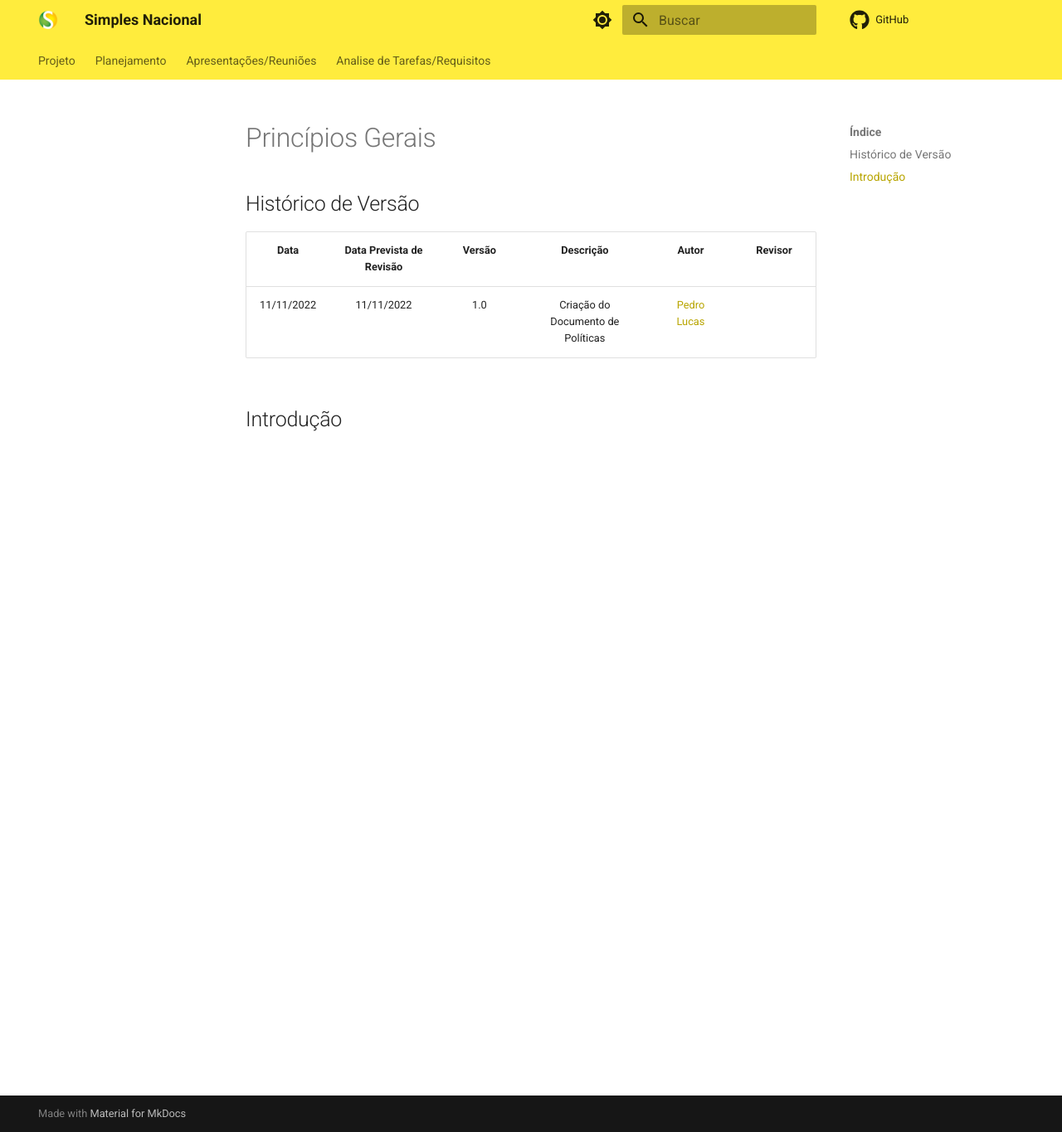
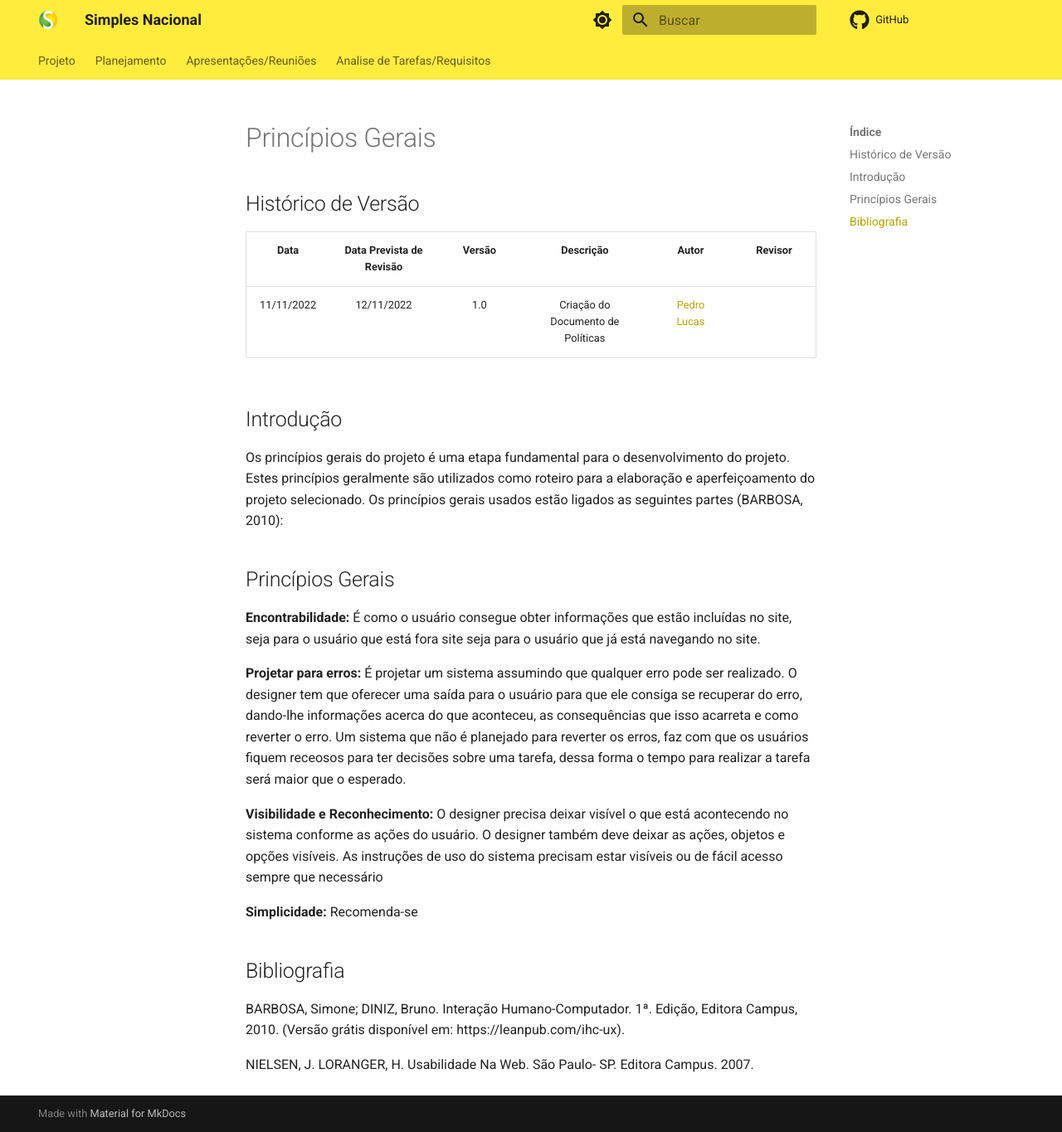
Before and after one commit to Interacao-Humano-Computador/2022.2-SimplesNacional, an MkDocs documentation site: the page built from docs/Análise de Requisitos/Princípios Gerais.md, in a window 1280 px wide and 1365 px high. Shown: the whole window at 83% size. Built offline with MkDocs 1.6.1 and Material for MkDocs 9.7.7, drawn with Linux system fonts in a browser that asks for light colours; comment, search, counter and statistics services are not loaded.

Commit message:
Update Princípios Gerais.md

```diff
--- a/docs/Análise de Requisitos/Princípios Gerais.md
+++ b/docs/Análise de Requisitos/Princípios Gerais.md
@@ -3,6 +3,22 @@
 ## Histórico de Versão
 |Data|Data Prevista de Revisão|Versão|Descrição|Autor|Revisor|
 | :----------: |:-----------:| :------: | :-----------: | :---------: |:---------: |
-|11/11/2022|11/11/2022|1.0|Criação do Documento de Políticas| [Pedro Lucas](https://github.com/PedroLSF)||
+|11/11/2022|12/11/2022|1.0|Criação do Documento de Políticas| [Pedro Lucas](https://github.com/PedroLSF)||
 
 ## Introdução
+Os princípios gerais do projeto é uma etapa fundamental para o desenvolvimento do projeto. Estes princípios geralmente são utilizados como roteiro para a elaboração e aperfeiçoamento do projeto selecionado. Os princípios gerais usados estão ligados as seguintes partes (BARBOSA, 2010):
+
+## Princípios Gerais
+**Encontrabilidade:** É como o usuário consegue obter informações que estão incluídas no site, seja para o usuário que está fora site seja para o usuário que já está navegando no site.
+
+**Projetar para erros:** É projetar um sistema assumindo que qualquer erro pode ser realizado. O designer tem que oferecer uma saída para o usuário para que ele consiga se recuperar do erro, dando-lhe informações acerca do que aconteceu, as consequências que isso acarreta e como reverter o erro. Um sistema que não é planejado para reverter os erros, faz com que os usuários fiquem receosos para ter decisões sobre uma tarefa, dessa forma o tempo para realizar a tarefa será maior que o esperado.
+
+**Visibilidade e Reconhecimento:** O designer precisa deixar visível o que está acontecendo no sistema conforme as ações do usuário. O designer também deve deixar as ações, objetos e opções visíveis. As instruções de uso do sistema precisam estar visíveis ou de fácil acesso sempre que necessário
+
+**Simplicidade:** Recomenda-se
+
+## Bibliografia
+
+BARBOSA, Simone; DINIZ, Bruno. Interação Humano-Computador. 1ª. Edição, Editora Campus, 2010. (Versão grátis disponível em: https://leanpub.com/ihc-ux).
+
+NIELSEN, J. LORANGER, H. Usabilidade Na Web. São Paulo- SP. Editora Campus. 2007.
```
